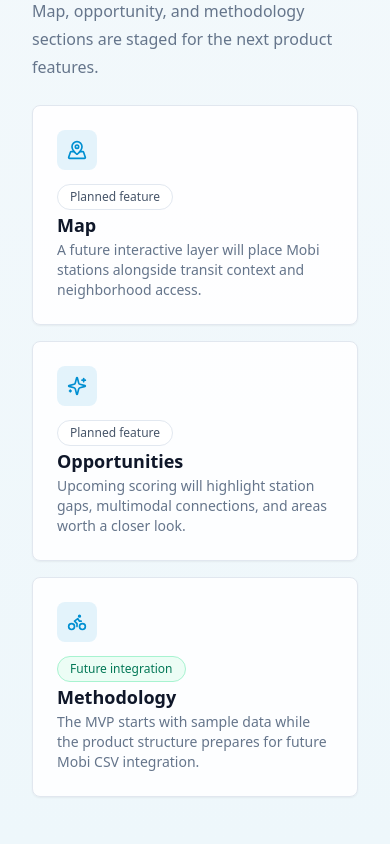
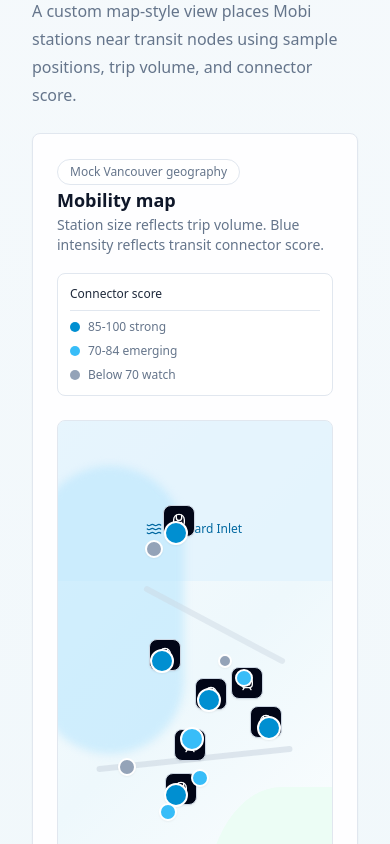
Before and after one commit to adnanreza/mobi-transit-explorer, a React (Vite) app: page / in a window 390 px wide. Shown: the part 3800-4644 px from the top of the page. Built offline with nearby package versions, Linux system fonts and the light colour scheme; the HTML template or start-up script is replaced by a standard one.

Commit message:
Add custom mobility map

```diff
--- a/src/App.tsx
+++ b/src/App.tsx
@@ -1,8 +1,9 @@
 import { useState } from "react";
-import { ArrowRight, Bike, MapPinned, Sparkles } from "lucide-react";
+import { ArrowRight, Bike, Sparkles } from "lucide-react";
 import { AppShell } from "@/components/AppShell";
 import { FeatureStatusBadge } from "@/components/FeatureStatusBadge";
 import { defaultFilters, FilterPanel } from "@/components/FilterPanel";
+import { MobilityMap } from "@/components/MobilityMap";
 import { OverviewCards } from "@/components/OverviewCards";
 import { PageSection } from "@/components/PageSection";
 import { SectionHeader } from "@/components/SectionHeader";
@@ -25,14 +26,6 @@
 
 const sections = [
   {
-    id: "map",
-    title: "Map",
-    description:
-      "A future interactive layer will place Mobi stations alongside transit context and neighborhood access.",
-    icon: MapPinned,
-    status: "planned" as const,
-  },
-  {
     id: "opportunities",
     title: "Opportunities",
     description:
@@ -52,6 +45,7 @@
 
 function App() {
   const [filters, setFilters] = useState(defaultFilters);
+  const [selectedStationId, setSelectedStationId] = useState<string | null>(null);
 
   return (
     <AppShell navItems={navItems}>
@@ -132,6 +126,18 @@
         <FilterPanel filters={filters} onFiltersChange={setFilters} />
       </PageSection>
 
+      <PageSection id="map" className="space-y-6">
+        <SectionHeader
+          title="Map"
+          description="A custom map-style view places Mobi stations near transit nodes using sample positions, trip volume, and connector score."
+          className="[&_h2]:text-2xl [&_h2]:sm:text-3xl"
+        />
+        <MobilityMap
+          selectedStationId={selectedStationId}
+          onStationSelect={(station) => setSelectedStationId(station.id)}
+        />
+      </PageSection>
+
       <PageSection className="space-y-6">
         <SectionHeader
           title="Explorer foundation"
--- /dev/null
+++ b/src/components/MobilityMap.tsx
@@ -0,0 +1,156 @@
+import { TrainFront, Waves } from "lucide-react";
+import { stations as defaultStations } from "@/data/stations";
+import { transitNodes as defaultTransitNodes } from "@/data/transitNodes";
+import type { MobiStation, TransitNode } from "@/types";
+import { Badge } from "@/components/ui/badge";
+import {
+  Card,
+  CardContent,
+  CardDescription,
+  CardHeader,
+  CardTitle,
+} from "@/components/ui/card";
+import { Separator } from "@/components/ui/separator";
+import { cn } from "@/lib/utils";
+
+type MobilityMapProps = {
+  stations?: MobiStation[];
+  transitNodes?: TransitNode[];
+  selectedStationId?: string | null;
+  onStationSelect?: (station: MobiStation) => void;
+};
+
+const volumeSize = {
+  Low: "h-3.5 w-3.5",
+  Medium: "h-[1.125rem] w-[1.125rem]",
+  High: "h-6 w-6",
+};
+
+export function MobilityMap({
+  stations = defaultStations,
+  transitNodes = defaultTransitNodes,
+  selectedStationId,
+  onStationSelect,
+}: MobilityMapProps) {
+  return (
+    <Card className="overflow-hidden bg-white/90 shadow-sm">
+      <CardHeader className="gap-3 sm:flex-row sm:items-start sm:justify-between">
+        <div className="space-y-1.5">
+          <Badge variant="outline" className="w-fit bg-white text-muted-foreground">
+            Mock Vancouver geography
+          </Badge>
+          <CardTitle>Mobility map</CardTitle>
+          <CardDescription>
+            Station size reflects trip volume. Blue intensity reflects transit
+            connector score.
+          </CardDescription>
+        </div>
+        <Legend />
+      </CardHeader>
+      <CardContent>
+        <div
+          className="relative min-h-[560px] overflow-hidden rounded-lg border bg-[linear-gradient(135deg,#f8fbfd_0%,#eef8fc_48%,#ffffff_100%)]"
+          aria-label="Mobi stations and transit nodes map"
+        >
+          <div className="absolute left-0 top-0 h-40 w-full bg-sky-100/70" />
+          <div className="absolute left-[-8%] top-[8%] h-72 w-[54%] rounded-full bg-sky-200/60 blur-sm" />
+          <div className="absolute bottom-0 right-0 h-48 w-[46%] rounded-tl-[60%] bg-emerald-50" />
+          <div className="absolute left-[14%] top-[60%] h-1.5 w-[72%] -rotate-6 rounded-full bg-slate-300/55" />
+          <div className="absolute left-[28%] top-[36%] h-1.5 w-[58%] rotate-[28deg] rounded-full bg-slate-300/45" />
+          <div className="absolute left-[32%] top-[18%] flex items-center gap-2 text-xs font-medium text-sky-700">
+            <Waves className="h-4 w-4" aria-hidden="true" />
+            Burrard Inlet
+          </div>
+          <div className="absolute bottom-5 left-6 text-xs font-medium text-muted-foreground">
+            Downtown / False Creek / East Vancouver sample grid
+          </div>
+
+          {transitNodes.map((node) => (
+            <div
+              key={node.id}
+              className="group absolute z-20 -translate-x-1/2 -translate-y-1/2"
+              style={{ left: `${node.x}%`, top: `${node.y}%` }}
+            >
+              <div
+                className="flex h-8 w-8 items-center justify-center rounded-lg border border-slate-300 bg-slate-950 text-white shadow-sm"
+                title={`${node.name} transit node`}
+                aria-label={`${node.name} transit node`}
+              >
+                <TrainFront className="h-4 w-4" aria-hidden="true" />
+              </div>
+              <div className="pointer-events-none absolute left-1/2 top-9 min-w-max -translate-x-1/2 rounded-md border bg-white px-2 py-1 text-xs font-medium text-slate-700 opacity-0 shadow-sm transition-opacity group-hover:opacity-100">
+                {node.name}
+              </div>
+            </div>
+          ))}
+
+          {stations.map((station) => {
+            const selected = station.id === selectedStationId;
+
+            return (
+              <button
+                key={station.id}
+                type="button"
+                aria-label={`${station.name}, connector score ${station.connectorScore}`}
+                aria-pressed={selected}
+                title={`${station.name}: ${station.connectorScore} connector score`}
+                className={cn(
+                  "group absolute z-30 -translate-x-1/2 -translate-y-1/2 rounded-full border-2 border-white shadow-sm outline-none transition-transform hover:scale-125 focus-visible:ring-2 focus-visible:ring-ring focus-visible:ring-offset-2",
+                  volumeSize[station.tripVolume],
+                  getScoreColor(station.connectorScore),
+                  selected && "scale-125 ring-4 ring-primary/25",
+                )}
+                style={{ left: `${station.x}%`, top: `${station.y}%` }}
+                onClick={() => onStationSelect?.(station)}
+                data-selected={selected ? "true" : "false"}
+              >
+                <span className="sr-only">{station.name}</span>
+                <span className="pointer-events-none absolute left-1/2 top-7 min-w-48 -translate-x-1/2 rounded-md border bg-white px-3 py-2 text-left text-xs text-slate-700 opacity-0 shadow-md transition-opacity group-hover:opacity-100 group-focus-visible:opacity-100">
+                  <span className="block font-semibold text-slate-950">
+                    {station.name}
+                  </span>
+                  <span>{station.connectorScore} connector score</span>
+                </span>
+              </button>
+            );
+          })}
+        </div>
+      </CardContent>
+    </Card>
+  );
+}
+
+function Legend() {
+  return (
+    <div className="min-w-44 rounded-lg border bg-white p-3 text-xs text-muted-foreground">
+      <div className="font-medium text-slate-800">Connector score</div>
+      <Separator className="my-2" />
+      <div className="space-y-2">
+        <LegendItem className="bg-primary" label="85-100 strong" />
+        <LegendItem className="bg-sky-400" label="70-84 emerging" />
+        <LegendItem className="bg-slate-400" label="Below 70 watch" />
+      </div>
+    </div>
+  );
+}
+
+function LegendItem({ className, label }: { className: string; label: string }) {
+  return (
+    <div className="flex items-center gap-2">
+      <span className={cn("h-2.5 w-2.5 rounded-full", className)} />
+      <span>{label}</span>
+    </div>
+  );
+}
+
+function getScoreColor(score: number) {
+  if (score >= 85) {
+    return "bg-primary";
+  }
+
+  if (score >= 70) {
+    return "bg-sky-400";
+  }
+
+  return "bg-slate-400";
+}
```
Also changed, not shown: 1 other file (tests, documents, lock files or other folders).
